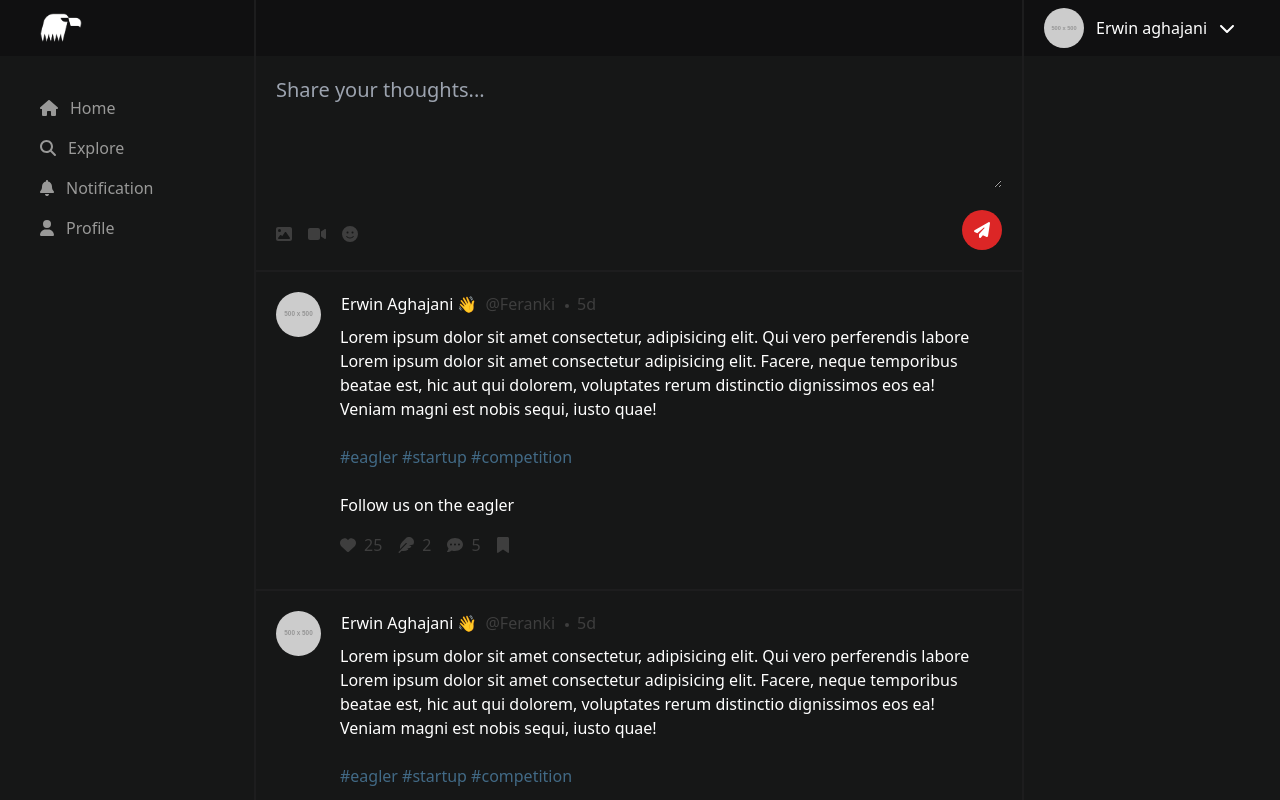
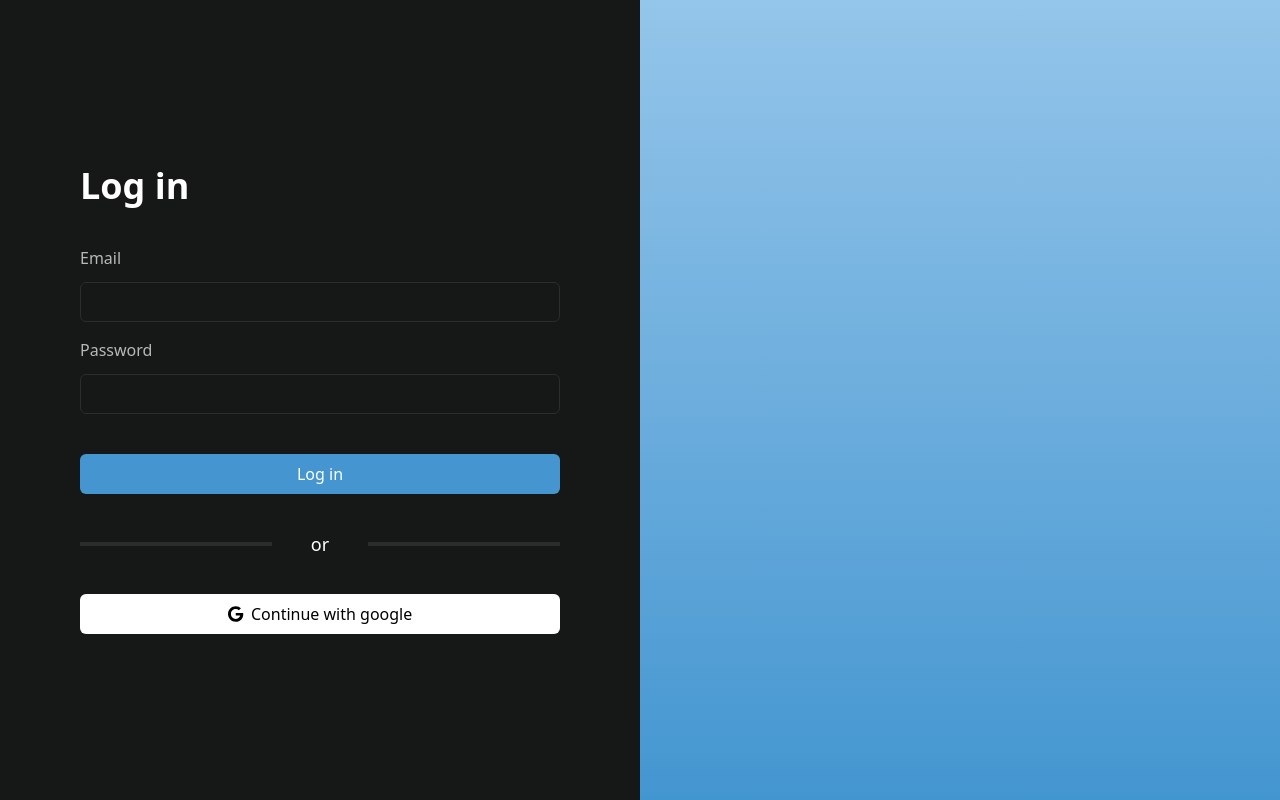
Before and after one commit to TronIsHere/eagler-socialmedia, a React (Vite) app: page / in a window 1280 px wide. Shown: the top 800 px of the page. Built offline with nearby package versions, Linux system fonts and the light colour scheme.

Commit message:
added auth pages UI

```diff
--- a/package.json
+++ b/package.json
@@ -10,6 +10,7 @@
     "preview": "vite preview"
   },
   "dependencies": {
+    "@fortawesome/free-brands-svg-icons": "^6.4.0",
     "@fortawesome/free-solid-svg-icons": "^6.4.0",
     "@fortawesome/react-fontawesome": "^0.2.0",
     "formik": "^2.4.2",
--- a/src/index.css
+++ b/src/index.css
@@ -1,3 +1,18 @@
 @tailwind base;
 @tailwind components;
 @tailwind utilities;
+
+body{
+    @apply bg-secondary;
+}
+.side-login{
+background: hsla(205, 60%, 54%, 1);
+
+background: linear-gradient(90deg, hsla(205, 60%, 54%, 1) 0%, hsla(206, 67%, 75%, 1) 100%);
+
+background: -moz-linear-gradient(90deg, hsla(205, 60%, 54%, 1) 0%, hsla(206, 67%, 75%, 1) 100%);
+
+background: -webkit-linear-gradient(90deg, hsla(205, 60%, 54%, 1) 0%, hsla(206, 67%, 75%, 1) 100%);
+
+filter: progid: DXImageTransform.Microsoft.gradient( startColorstr="#4595D0", endColorstr="#96C6EA", GradientType=1 );
+}
--- a/src/main.tsx
+++ b/src/main.tsx
@@ -1,10 +1,13 @@
 import React from 'react'
 import ReactDOM from 'react-dom/client'
 import App from './App.tsx'
+
 import './index.css'
+import LoginPage from './pages/auth/login'
+import RegisterPage from './pages/auth/register'
 
 ReactDOM.createRoot(document.getElementById('root') as HTMLElement).render(
   <React.StrictMode>
-    <App />
+   <LoginPage/>
   </React.StrictMode>,
 )
--- /dev/null
+++ b/src/pages/auth/login.tsx
@@ -0,0 +1,40 @@
+import { faGoogle } from "@fortawesome/free-brands-svg-icons";
+import { faAppleAlt } from "@fortawesome/free-solid-svg-icons";
+import { FontAwesomeIcon } from "@fortawesome/react-fontawesome";
+import { FC } from "react";
+
+
+const LoginPage:FC = ()=>{
+
+    return(
+        <>
+        <div className="grid grid-cols-1 lg:grid-cols-2 text-white">
+            <div className="flex justify-center items-center h-screen  ">
+                <div className="flex-col w-3/4   ">
+                <h1 className="text-4xl font-bold">Log in</h1>
+                <form className="mt-10">
+                    <p className="text-second-accent">Email</p>
+                    <input className="w-full mt-3  border rounded-md h-10 pl-2 focus:outline-none border-slightGray bg-secondary"></input>
+                    <p className="text-second-accent mt-4">Password</p>
+                    <input className="w-full mt-3  border rounded-md h-10 pl-2 focus:outline-none border-slightGray bg-secondary"></input>
+                    <button className="w-full mt-10 h-10 rounded-md bg-primary-button hover:opacity-80">Log in</button>
+                </form>
+                <div className="grid grid-cols-5 mt-12">
+                    <div className="w-full h-1 bg-slightGray col-span-2"></div>
+                    <div className="w-full h-1 flex justify-center items-center">
+                        <span className="text-lg">or</span>
+                    </div>
+                    <div className="w-full h-1 bg-slightGray col-span-2"></div>
+                </div>
+                <button className="w-full bg-white mt-12 text-black h-10 rounded-md hover:opacity-80"><FontAwesomeIcon className="pr-2" icon={faGoogle}></FontAwesomeIcon>Continue with google</button>
+                </div>
+            </div>
+            <div className="w-full h-screen side-login">
+
+            </div>
+        </div>
+        </>
+    )
+}
+
+export default LoginPage;
--- /dev/null
+++ b/src/pages/auth/register.tsx
@@ -0,0 +1,36 @@
+import { faGoogle } from "@fortawesome/free-brands-svg-icons";
+import { FontAwesomeIcon } from "@fortawesome/react-fontawesome"
+import { FC } from "react"
+
+const RegisterPage:FC = ()=>{
+return(
+    <>
+           <div className="grid grid-cols-1 lg:grid-cols-2 text-white">
+            <div className="flex justify-center items-center h-screen  ">
+                <div className="flex-col w-3/4   ">
+                <h1 className="text-4xl font-bold">Register</h1>
+                <form className="mt-10">
+                    <p className="text-second-accent">Name</p>
+                    <input className="w-full mt-3  border rounded-md h-10 pl-2 focus:outline-none border-slightGray bg-secondary" placeholder="what is your name?"></input>
+                    <p className="text-second-accent mt-4">Email</p>
+                    <input className="w-full mt-3  border rounded-md h-10 pl-2 focus:outline-none border-slightGray bg-secondary" placeholder="your email address"></input>
+                    <button className="w-full mt-10 h-10 rounded-md bg-primary-button hover:opacity-80">Continue</button>
+                </form>
+                <div className="grid grid-cols-5 mt-12">
+                    <div className="w-full h-1 bg-slightGray col-span-2"></div>
+                    <div className="w-full h-1 flex justify-center items-center">
+                        <span className="text-lg">or</span>
+                    </div>
+                    <div className="w-full h-1 bg-slightGray col-span-2"></div>
+                </div>
+                <button className="w-full bg-white mt-12 text-black h-10 rounded-md hover:opacity-80"><FontAwesomeIcon className="pr-2" icon={faGoogle}></FontAwesomeIcon>Continue with google</button>
+                </div>
+            </div>
+            <div className="w-full h-screen side-login">
+
+            </div>
+        </div>
+    </>
+)
+}
+export default RegisterPage;
--- a/tailwind.config.js
+++ b/tailwind.config.js
@@ -14,7 +14,8 @@ module.exports = {
         'second-accent':'#b9b8b9',
         'low-color-accent':'#3e3e3e',
         'slightGray':'#2c2c2c',
-        'links':'#426a86'
+        'links':'#426a86',
+        'primary-button':'#4595d0'
       },
       padding:{
 
```
Also changed, not shown: 1 other file (tests, documents, lock files or other folders).
